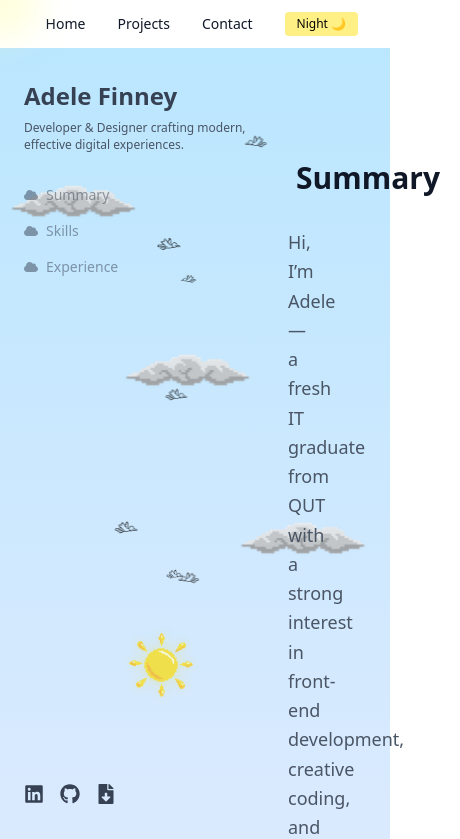
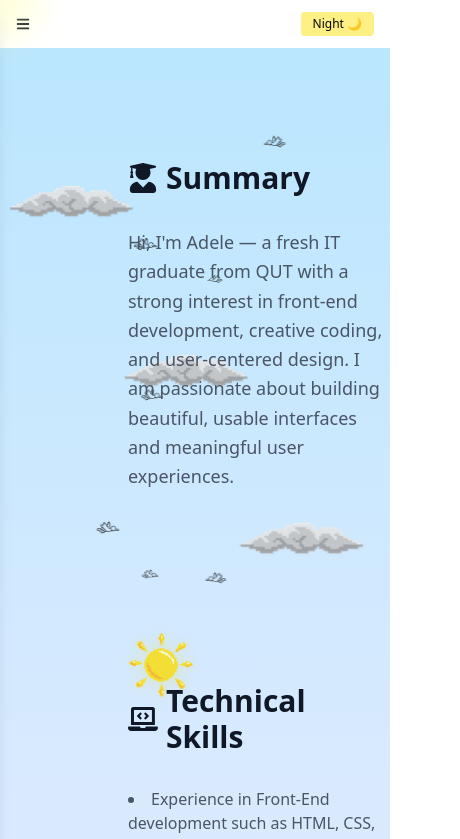
Before and after one commit to delly0/af-portfolio, a React (Vite) app: page / in a window 390 px wide. Shown: the top 839 px of the page, 460 px wide, since content can reach past the window. Built offline with nearby package versions, Linux system fonts and the light colour scheme.

Commit message:
update UI responsiveness

```diff
--- /dev/null
+++ b/src/components/MobileSidebar.tsx
@@ -0,0 +1,60 @@
+import React from "react";
+import { FaCloud, FaTimes } from "react-icons/fa";
+
+interface NavLink {
+  section: string;
+  label: string;
+}
+
+interface MobileSidebarProps {
+  isOpen: boolean;
+  onClose: () => void;
+  navLinks: NavLink[];
+  isDay: boolean;
+}
+
+const MobileSidebar: React.FC<MobileSidebarProps> = ({
+  isOpen,
+  onClose,
+  navLinks,
+  isDay,
+}) => {
+  const handleClick = (section: string) => {
+    const target = document.getElementById(section);
+    if (target) {
+      target.scrollIntoView({ behavior: "smooth", block: "start" });
+    }
+    onClose();
+  };
+
+  return (
+    <div
+      className={`fixed top-0 left-0 w-64 h-full bg-white dark:bg-gray-900 z-50 shadow-lg transform ${
+        isOpen ? "translate-x-0" : "-translate-x-full"
+      } transition-transform duration-300 ease-in-out`}
+    >
+      <div className="flex justify-between items-center p-4 border-b border-gray-300 dark:border-gray-700">
+        <h2 className="text-lg font-bold text-gray-800 dark:text-gray-100">Menu</h2>
+        <button onClick={onClose}>
+          <FaTimes className="text-gray-800 dark:text-gray-100" />
+        </button>
+      </div>
+      <nav className="flex flex-col p-4 space-y-4">
+        {navLinks.map(({ section, label }) => (
+          <button
+            key={section}
+            onClick={() => handleClick(section)}
+            className={`flex items-center gap-2 text-sm w-full text-left ${
+              isDay ? "text-gray-800" : "text-gray-200"
+            }`}
+          >
+            <FaCloud className="text-current" />
+            {label}
+          </button>
+        ))}
+      </nav>
+    </div>
+  );
+};
+
+export default MobileSidebar;
--- a/src/components/Navbar.tsx
+++ b/src/components/Navbar.tsx
@@ -1,26 +1,55 @@
-import React from "react";
-import { Link } from "react-router-dom";
-
-interface NavbarProps {
-  isDay: boolean;
-  toggleDay: () => void;
-}
+import React, { useState } from "react";
+import { Link, useLocation } from "react-router-dom";
+import { FaBars } from "react-icons/fa";
+import MobileSidebar from "./MobileSidebar";
 
 const Navbar: React.FC<NavbarProps> = ({ isDay, toggleDay }) => {
+  const [menuOpen, setMenuOpen] = useState(false);
+  const location = useLocation();
+
+  const isProjectsPage = location.pathname === "/projects";
+
+  const navLinks = isProjectsPage
+    ? [
+        { section: "project1", label: "Sustainability App" },
+        { section: "project2", label: "Elevator Simulator" },
+        { section: "project3", label: "Portfolio Site" },
+        { section: "project4", label: "Movies Frontend" },
+        { section: "project5", label: "Movies API" },
+        { section: "project6", label: "EV Data Analytics" },
+        { section: "project7", label: "UX Redesign" },
+      ]
+    : [
+        { section: "summary", label: "Summary" },
+        { section: "skills", label: "Skills" },
+        { section: "experience", label: "Experience" },
+      ];
+
   return (
+    <>
       <nav
-      className={`fixed top-0 left-0 right-0 h-12 px-8 flex items-center justify-end gap-8 text-sm z-40 backdrop-blur-md transition-colors duration-700
+        className={`fixed top-0 left-0 right-0 h-12 px-4 sm:px-8 flex items-center justify-between text-sm z-40 backdrop-blur-md transition-colors duration-700
           ${isDay ? "bg-white text-gray-900" : "bg-gray-900 text-gray-100"}`}
       >
-      <Link to="/" className="hover:underline">
+        <div className="flex items-center gap-4">
+          <button
+            className="md:hidden"
+            onClick={() => setMenuOpen(true)}
+            aria-label="Open Menu"
+          >
+            <FaBars />
+          </button>
+          <Link to="/" className="hidden sm:inline hover:underline">
             Home
           </Link>
-      <Link to="/projects" className="hover:underline">
+          <Link to="/projects" className="hidden sm:inline hover:underline">
             Projects
           </Link>
-      <Link to="/contact" className="hover:underline">
+          <Link to="/contact" className="hidden sm:inline hover:underline">
             Contact
           </Link>
+        </div>
+
         <button
           onClick={toggleDay}
           className={`px-3 py-1 text-xs rounded transition-colors duration-300
@@ -31,6 +60,14 @@ const Navbar: React.FC<NavbarProps> = ({ isDay, toggleDay }) => {
           {isDay ? "Night 🌙" : "Day ☀️"}
         </button>
       </nav>
+
+      <MobileSidebar
+        isOpen={menuOpen}
+        onClose={() => setMenuOpen(false)}
+        navLinks={navLinks}
+        isDay={isDay}
+      />
+    </>
   );
 };
 
--- a/src/components/Sidebar.tsx
+++ b/src/components/Sidebar.tsx
@@ -62,12 +62,13 @@ const Sidebar: React.FC<SidebarProps> = ({ isDay }) => {
   return (
     <div
   className={`
-        fixed left-0 top-0 h-full w-80 flex flex-col justify-between
+    hidden md:flex fixed left-0 top-0 h-full w-72 flex-col justify-between
     pt-20 px-6 text-sm z-40 transition-colors duration-500
     ${isDay ? "text-gray-700" : "text-gray-300"}
   `}
   style={{ background: "transparent" }}
 >
+
 
       <div>
         <h1 className="text-2xl font-bold mb-2">{title}</h1>
@@ -78,20 +79,25 @@ const Sidebar: React.FC<SidebarProps> = ({ isDay }) => {
         )}
         <nav className="space-y-4">
           {navLinks.map(({ section, label }) => (
-            <a
+            <button
               key={section}
-              href={`#${section}`}
+              onClick={() => {
+                const target = document.getElementById(section);
+                if (target) {
+                  target.scrollIntoView({ behavior: "smooth", block: "start" });
+                }
+              }}
               data-section={section}
-              className={`sidebar-link flex items-center gap-2 transition-all duration-300 ${
+              className={`sidebar-link w-full text-left flex items-center gap-2 transition-all duration-300 ${
                 activeSection === section
                   ? "text-blue-500 font-semibold opacity-100"
                   : "opacity-50 hover:opacity-100"
               }`}
             >
-              {/* Icon inherits current text color for dark/light mode */}
               <FaCloud className="text-current" />
               {label}
-            </a>
+            </button>
+
           ))}
         </nav>
       </div>
--- a/src/pages/Contact.tsx
+++ b/src/pages/Contact.tsx
@@ -10,9 +10,8 @@ interface ContactProps {
 const Contact: React.FC<ContactProps> = ({ isDay }) => {
   return (
     <div
-      className={`relative z-10 min-h-screen flex flex-col justify-center items-start px-32 pt-20 space-y-6 transition-colors duration-700 ${
-        isDay ? "text-gray-900" : "text-gray-100"
-      }`}
+      className={`relative z-10 min-h-screen flex flex-col justify-center items-start px-4 pt-20 space-y-6 transition-colors duration-700
+        md:px-32 ${isDay ? "text-gray-900" : "text-gray-100"}`}
     >
       <h2 className="text-4xl font-bold">Let's Get In Touch</h2>
       <p>
--- a/src/pages/Home.tsx
+++ b/src/pages/Home.tsx
@@ -13,7 +13,7 @@ const funFacts = [
   "Building apps with ❤️",
   "Reading enthusiast 📖",
   "Music junkie 🎧",
-  "Budding cat lady 🐈‍⬛",
+  "Always up for debugging - with my cat as moral support 🐈‍⬛",
 ];
 
 const Home: React.FC<HomeProps> = ({ isDay }) => {
@@ -57,7 +57,7 @@ const Home: React.FC<HomeProps> = ({ isDay }) => {
 
   return (
     <div
-      className={`min-h-screen px-40 pt-24 pb-32 space-y-48 scroll-smooth transition-colors duration-700 ${textColor}`}
+      className={`min-h-screen px-0 md:pl-40 pt-24 pb-32 space-y-48 scroll-smooth transition-colors duration-700 ${textColor}`}
     >
       {/* Summary Section */}
       <section id="summary" className="space-y-8 scroll-mt-20">
@@ -65,7 +65,7 @@ const Home: React.FC<HomeProps> = ({ isDay }) => {
           <FaUserGraduate className="text-current" /> Summary
         </h2>
         <p className={`max-w-2xl text-lg leading-relaxed ${secondaryText}`}>
-          Hi, I’m Adele — a fresh IT graduate from QUT with a strong interest in
+          Hi, I'm Adele — a fresh IT graduate from QUT with a strong interest in
           front-end development, creative coding, and user-centered design. I am
           passionate about building beautiful, usable interfaces and meaningful
           user experiences.
@@ -78,7 +78,7 @@ const Home: React.FC<HomeProps> = ({ isDay }) => {
           <FaLaptopCode className="text-current" /> Technical Skills
         </h2>
         <ul
-          className={`grid grid-cols-1 md:grid-cols-2 gap-x-16 gap-y-4 text-md list-disc list-inside leading-relaxed max-w-4xl ${secondaryText}`}
+          className={`flex flex-wrap gap-y-3 md:gap-y-4 md:gap-x-12 text-md list-disc list-inside max-w-4xl ${secondaryText}`}
         >
           <li>Experience in Front-End development such as HTML, CSS, JavaScript, React, and Bootstrap</li>
           <li>Experience in prototyping tools such as Figma</li>
--- a/src/pages/Projects.tsx
+++ b/src/pages/Projects.tsx
@@ -154,8 +154,8 @@ const Projects = ({ isDay }: ProjectsProps) => {
   ];
 
   return (
-    <div className="min-h-screen pl-[140px] pr-10 pt-20 pb-20 space-y-16">
-      <h2 className={`text-4xl font-bold mb-10 ${textColor}`}>Projects 🚀</h2>
+    <div className="min-h-screen pl-4 pr-4 pt-20 pb-20 space-y-16 md:pl-[140px] md:pr-10">
+    <h2 className={`text-4xl font-bold mb-10 ${textColor}`}>Projects 🚀</h2>
       {projectList.map(({ id, title, summary, technical, features, extras }) => (
         <section key={id} id={id} className="space-y-6">
           <h3 className={`text-2xl font-semibold ${textColor}`}>{title}</h3>
```
Also changed, not shown: 5 other files (tests, documents, lock files or other folders). Lines whose indentation alone changed are shown as unchanged.
